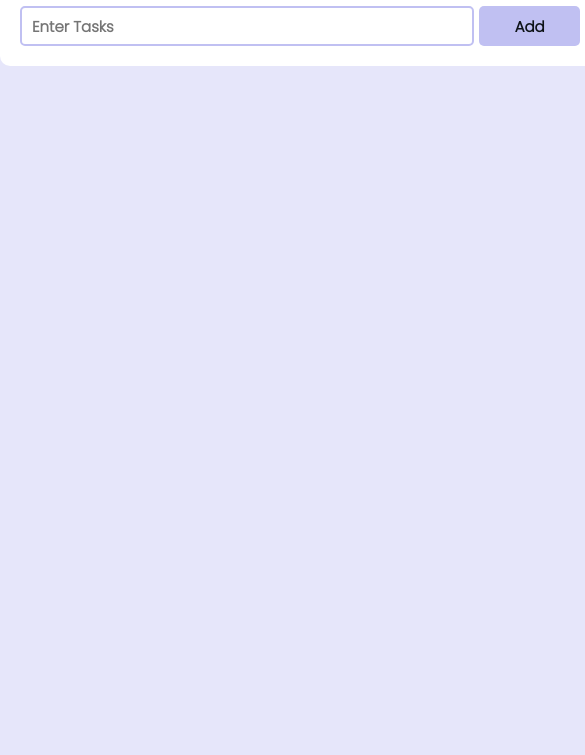
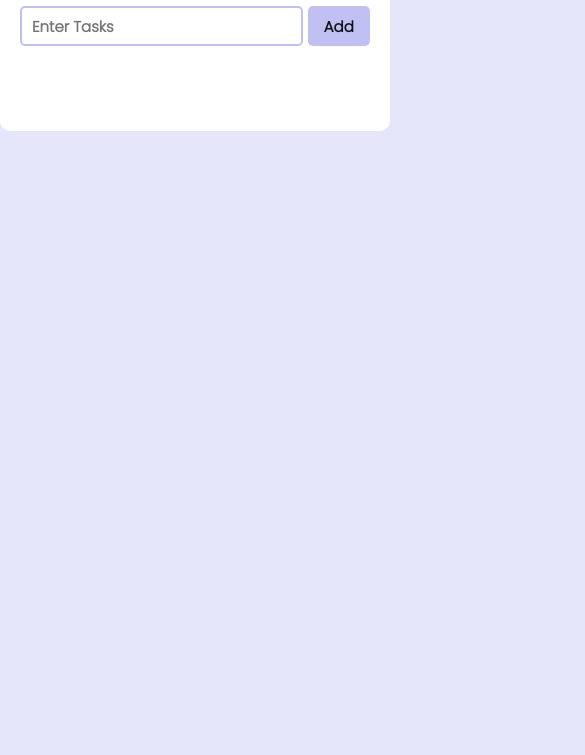
Before and after one commit to Gokulan-S/todolist, a plain HTML site: page index.html in a window 390 px wide. Shown: the part 89-844 px from the top of the page, 585 px wide, since content can reach past the window. Drawn offline with Linux system fonts and the light colour scheme.

Commit message:
Update style.css
makes mobile responsive

```diff
--- a/style.css
+++ b/style.css
@@ -113,3 +113,11 @@ i{
 .TaskContainer{
     display: flex;
 }
+
+@media only screen and (max-width:600px){
+    .container{
+         width: 100vw;
+        min-height: 200px;
+    }
+
+}
```
